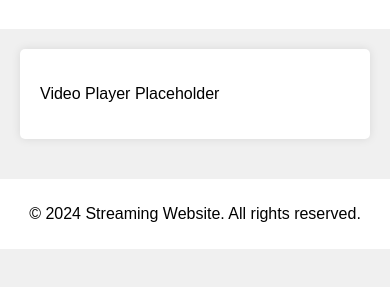
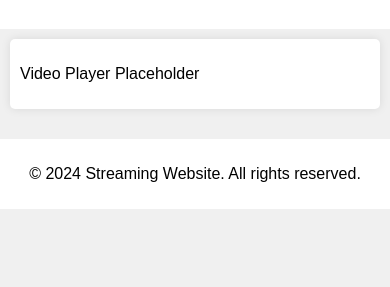
Before and after one commit to mykogedorio/mykogedorio, a plain HTML site: page index.html in a window 390 px wide. Shown: the part 71-358 px from the top of the page. Drawn offline with Linux system fonts and the light colour scheme.

Commit message:
Add files via upload

```diff
--- a/index.html
+++ b/index.html
@@ -37,6 +37,19 @@
       padding: 10px 0;
       text-align: center;
     }
+
+    /* Responsive adjustments */
+    @media only screen and (max-width: 768px) {
+      .container {
+        padding: 10px;
+      }
+    }
+
+    @media only screen and (max-width: 576px) {
+      .stream-container {
+        padding: 10px;
+      }
+    }
   </style>
 </head>
 <body>
```
